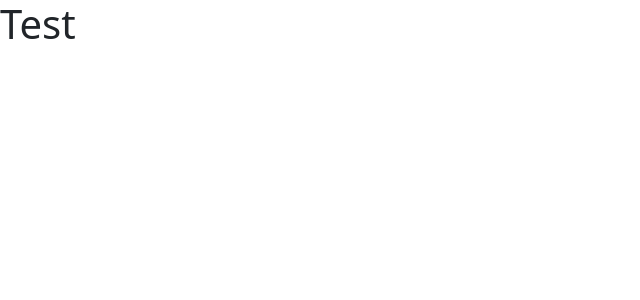
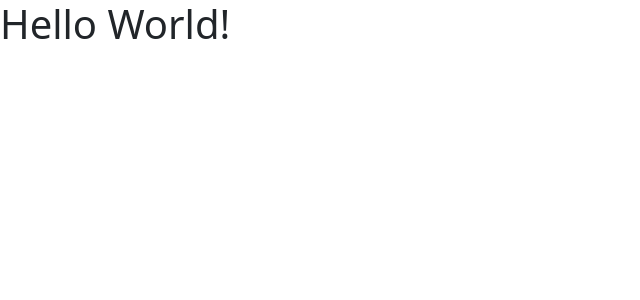
Before and after one commit to hirishinatraj/hirishinatraj.github.io, a React (Create React App) app in the folder my-app/: page / in a window 1280 px wide. Shown: the top 300 px of the page, without its empty margins (0-640 px from the left). Built offline with nearby package versions, Linux system fonts and the light colour scheme.

Commit message:
test props

```diff
--- a/my-app/src/App.js
+++ b/my-app/src/App.js
@@ -1,12 +1,12 @@
-import React from 'react'
-import Header from './components/header/Header'
+import React from "react";
+import Header from "./components/header/Header";
 
 const App = () => {
   return (
     <>
-        <Header />
+      <Header text="Hello World!" />
     </>
-  )
-}
+  );
+};
 
-export default App
+export default App;
--- a/my-app/src/components/header/Header.jsx
+++ b/my-app/src/components/header/Header.jsx
@@ -1,8 +1,6 @@
 import React from "react";
-const Header = () => {
-  return (
-    <h1 className="header">Test</h1>
-  );
+const Header = ({ text }) => {
+  return <h1 className="header">{text}</h1>;
 };
 
 export default Header;
```
